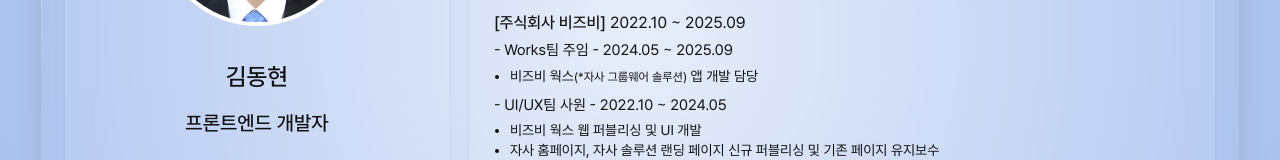
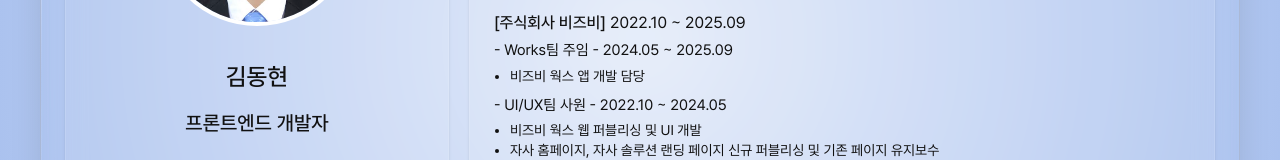
Before and after one commit to kimddddh98/2025-portfolio, a Next.js app: page /about in a window 1280 px wide. Shown: the part 361-521 px from the top of the page. Built offline with nearby package versions, Linux system fonts and the light colour scheme; no server answers.

Commit message:
misc : 솔루션 설명 텍스트 주석처리

```diff
--- a/src/app/(use-navbar)/about/page.tsx
+++ b/src/app/(use-navbar)/about/page.tsx
@@ -93,7 +93,7 @@
                   <li>
                     비즈비 웍스
                     <span className="text-[12px]">
-                      (*자사 그룹웨어 솔루션)
+                      {/* (*자사 그룹웨어 솔루션) */}
                     </span>{' '}
                     앱 개발 담당
                   </li>
```
